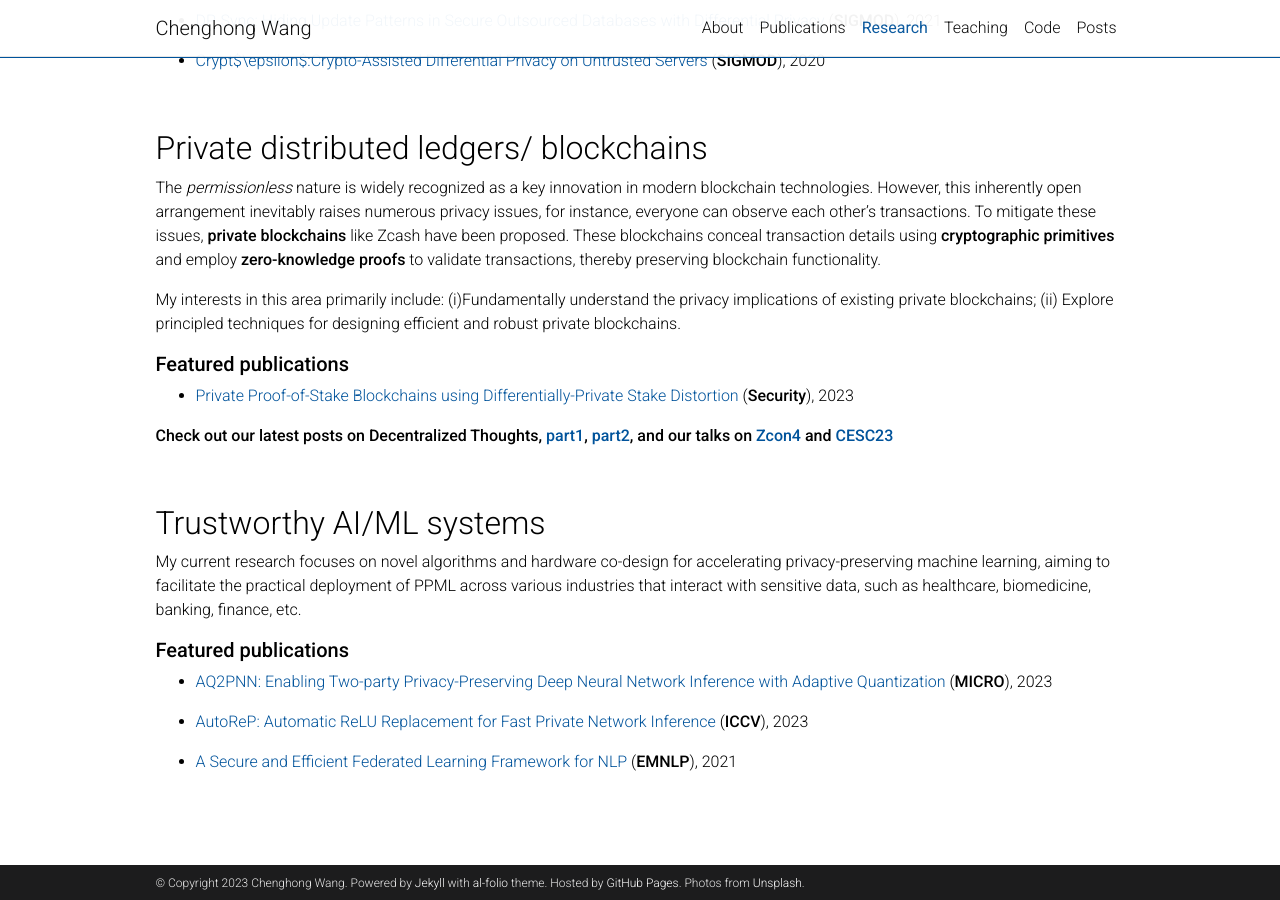
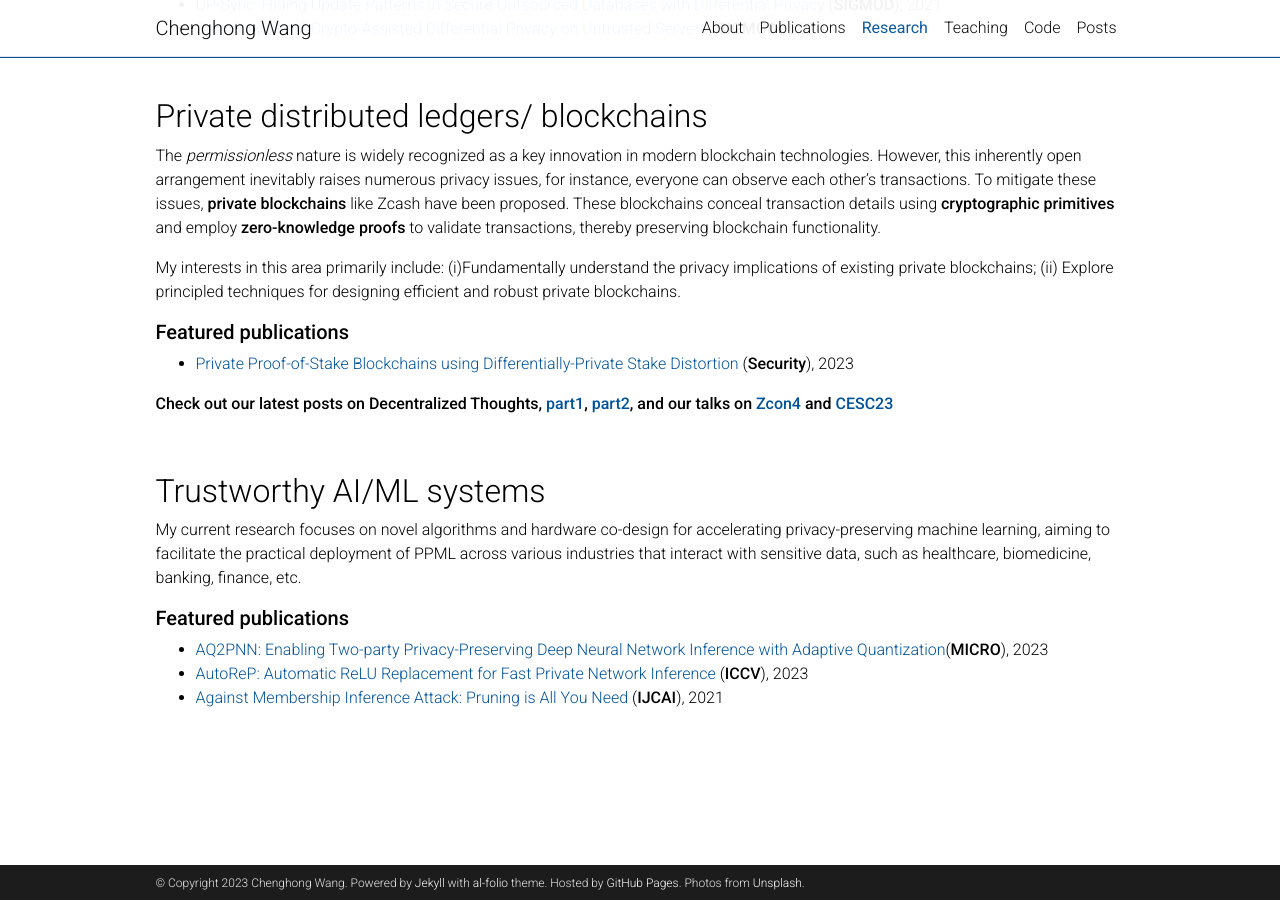
Before and after one commit to lovingmage/lovingmage.github.io, a Jekyll site: the page built from _pages/projects.md, in a window 1280 px wide and 900 px high, scrolled down 558 px. Built offline with Jekyll 4.4.1, drawn with Linux system fonts in a browser that asks for light colours; comment, search, counter and statistics services are not loaded; a style sheet for code colours, icons or effects is not loaded.

Commit message:
Update projects.md

```diff
--- a/_pages/projects.md
+++ b/_pages/projects.md
@@ -18,11 +18,8 @@ A persistent issue in today's society is that organizations handling private or
 Our aspiration is to architect pragmatic data systems to facilitate the practice of collaborative analytics over confidential data. To accomplish this aim, we delve into the synergistic relationship among **differential privacy**, **cryptography**, and **trusted hardwares** by establishing innovative algorithms and system designs that articulate the interconnection between these spheres, taking into account both theoretical perspectives and pragmatic approaches to systems building.
 
 ##### **Featured publications**
-
 - [IncShrink: Architecting Efficient Outsourced Databases using Incremental MPC and Differential Privacy](https://arxiv.org/abs/2203.05084)  (**SIGMOD**), 2022
-
 - [DP-Sync: Hiding Update Patterns in Secure Outsourced Databases with Differential Privacy](https://arxiv.org/abs/2103.15942) (**SIGMOD**), 2021
-
 - [Crypt$\epsilon$:Crypto-Assisted Differential Privacy on Untrusted Servers](https://dl.acm.org/doi/10.1145/3318464.3380596) (**SIGMOD**), 2020
 
 <br>
@@ -45,11 +42,8 @@ My interests in this area primarily include: (i)Fundamentally understand the pri
 My current research focuses on novel algorithms and hardware co-design for accelerating privacy-preserving machine learning, aiming to facilitate the practical deployment of PPML across various industries that interact with sensitive data, such as healthcare, biomedicine, banking, finance, etc.
 
 ##### **Featured publications**
-
-- [AQ2PNN: Enabling Two-party Privacy-Preserving Deep Neural Network Inference with Adaptive Quantization](#) (**MICRO**), 2023
-
+- [AQ2PNN: Enabling Two-party Privacy-Preserving Deep Neural Network Inference with Adaptive Quantization](#)(**MICRO**), 2023
 - [AutoReP: Automatic ReLU Replacement for Fast Private Network Inference](#) (**ICCV**), 2023
-
-- [A Secure and Efficient Federated Learning Framework for NLP](https://aclanthology.org/2021.emnlp-main.606) (**EMNLP**), 2021
+- [Against Membership Inference Attack: Pruning is All You Need](https://arxiv.org/abs/2008.13578) (**IJCAI**), 2021
 
 <br>
```
